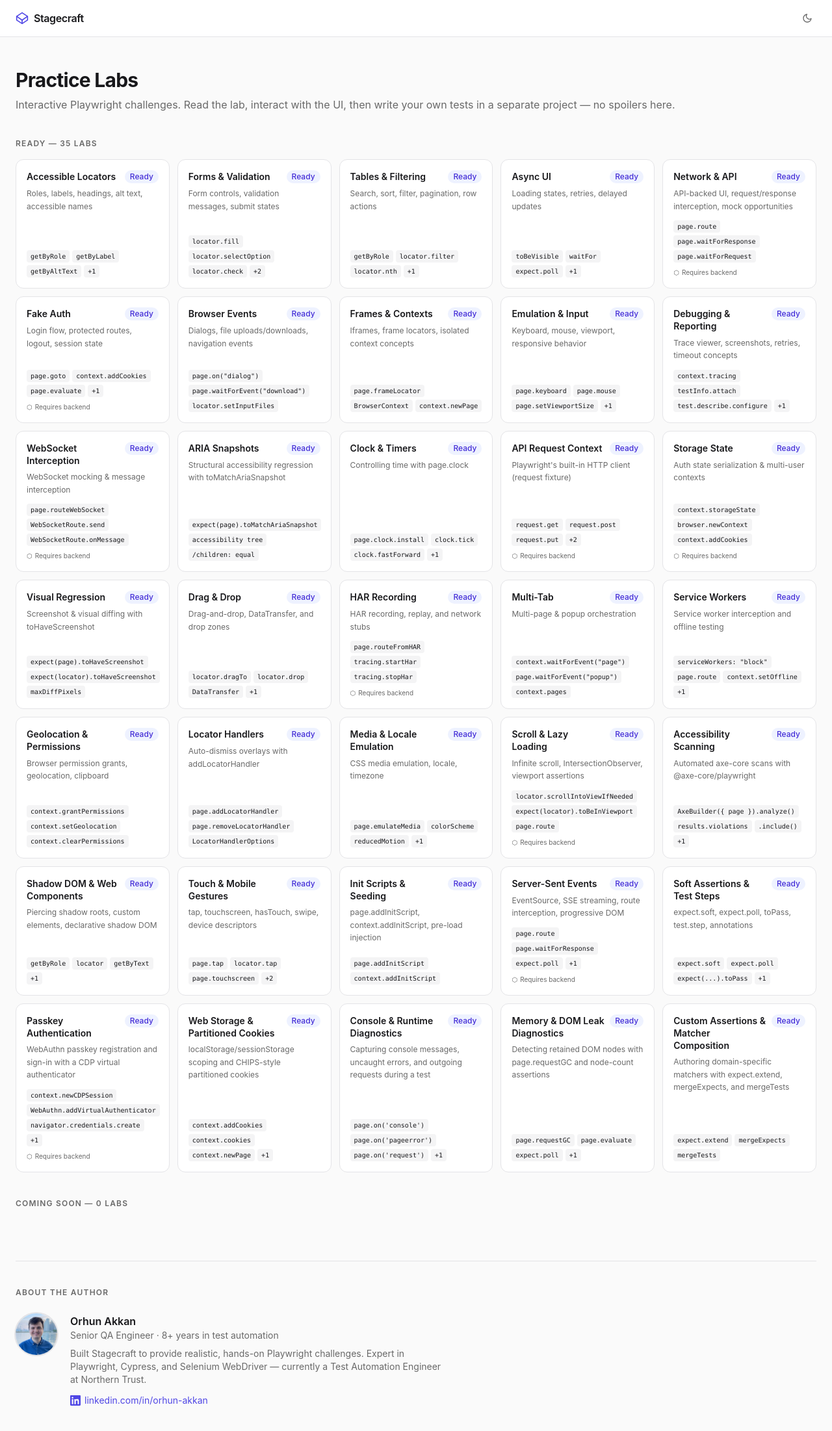
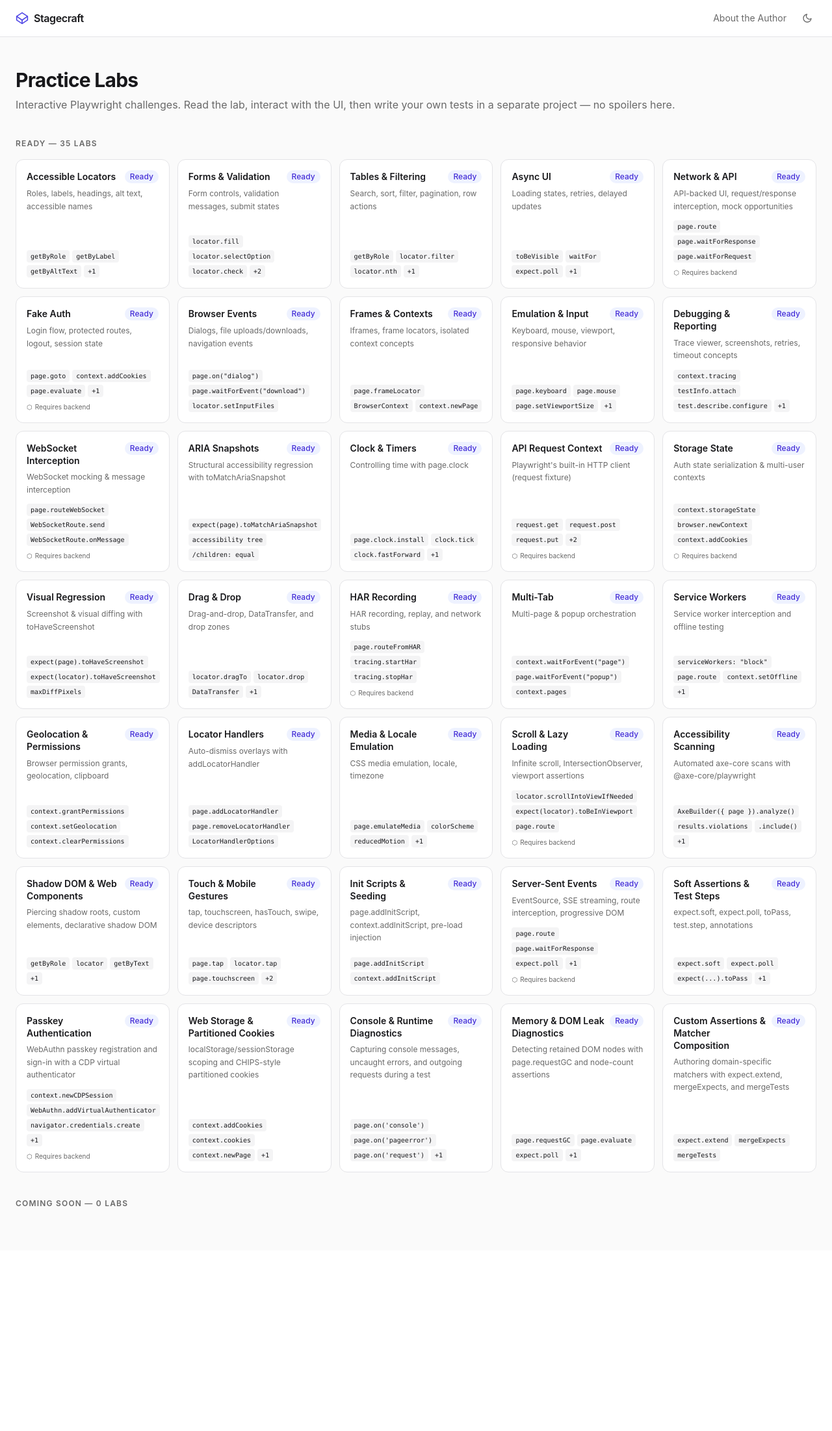
Before and after one commit to orhunakkan/stagecraft, a React (Vite) app in the folder client/: page / in a window 1280 px wide. Shown: the top 2202 px of the page at 65% size. After the commit the page ends 1924 px from the top, so only its background shows below. Built offline with nearby package versions, Linux system fonts and the light colour scheme.

Commit message:
feat: implement About Author button with interactive dialog and GitHub links

```diff
--- a/client/src/layouts/Shell.tsx
+++ b/client/src/layouts/Shell.tsx
@@ -1,4 +1,4 @@
-import { useLayoutEffect, useState } from 'react';
+import { useEffect, useLayoutEffect, useRef, useState } from 'react';
 import { Outlet, Link, useLocation, useSearchParams } from 'react-router-dom';
 
 function resolveInitialTheme(searchParams: URLSearchParams): boolean {
@@ -55,6 +55,115 @@ function MoonIcon() {
   );
 }
 
+function GitHubIcon() {
+  return (
+    <svg
+      aria-hidden="true"
+      className="h-4 w-4 flex-shrink-0"
+      viewBox="0 0 24 24"
+      fill="currentColor"
+    >
+      <path d="M12 .5C5.65.5.5 5.65.5 12c0 5.1 3.29 9.42 7.86 10.96.57.1.79-.25.79-.55 0-.27-.01-1.16-.02-2.11-3.2.7-3.87-1.36-3.87-1.36-.53-1.33-1.29-1.69-1.29-1.69-1.05-.72.08-.7.08-.7 1.16.08 1.77 1.19 1.77 1.19 1.03 1.77 2.71 1.26 3.37.96.1-.75.4-1.26.73-1.55-2.55-.29-5.24-1.28-5.24-5.68 0-1.25.45-2.28 1.19-3.08-.12-.29-.52-1.46.11-3.05 0 0 .97-.31 3.18 1.18a11.1 11.1 0 0 1 5.79 0c2.2-1.49 3.17-1.18 3.17-1.18.63 1.59.23 2.76.11 3.05.74.8 1.19 1.83 1.19 3.08 0 4.41-2.69 5.38-5.25 5.67.41.36.78 1.06.78 2.14 0 1.55-.01 2.79-.01 3.17 0 .3.21.66.79.55A10.52 10.52 0 0 0 23.5 12c0-6.35-5.15-11.5-11.5-11.5z" />
+    </svg>
+  );
+}
+
+function AboutAuthorButton() {
+  const [isOpen, setIsOpen] = useState(false);
+  const containerRef = useRef<HTMLDivElement>(null);
+
+  useEffect(() => {
+    if (!isOpen) return;
+
+    function handlePointerDown(event: MouseEvent) {
+      if (!containerRef.current?.contains(event.target as Node)) {
+        setIsOpen(false);
+      }
+    }
+
+    function handleKeyDown(event: KeyboardEvent) {
+      if (event.key === 'Escape') setIsOpen(false);
+    }
+
+    document.addEventListener('mousedown', handlePointerDown);
+    document.addEventListener('keydown', handleKeyDown);
+    return () => {
+      document.removeEventListener('mousedown', handlePointerDown);
+      document.removeEventListener('keydown', handleKeyDown);
+    };
+  }, [isOpen]);
+
+  return (
+    <div className="relative" ref={containerRef}>
+      <button
+        type="button"
+        onClick={() => setIsOpen((open) => !open)}
+        aria-expanded={isOpen}
+        aria-haspopup="dialog"
+        className="rounded-lg px-2.5 py-1.5 text-sm text-muted hover:text-content transition-colors"
+      >
+        About the Author
+      </button>
+
+      {isOpen && (
+        <div
+          role="dialog"
+          aria-label="About the author"
+          className="absolute right-0 top-full z-20 mt-2 w-[34rem] rounded-xl border border-edge bg-surface p-5 shadow-lg"
+        >
+          <div className="flex items-start gap-4">
+            <img
+              src="/profile-picture.jpg"
+              alt="Orhun Akkan"
+              className="h-14 w-14 rounded-full object-cover flex-shrink-0 ring-2 ring-edge"
+            />
+            <div>
+              <p className="font-semibold text-content">Orhun Akkan</p>
+              <p className="text-sm text-muted mb-2">
+                Senior QA Engineer · 8+ years in test automation
+              </p>
+              <p className="text-sm text-muted">
+                Built Stagecraft to provide realistic, hands-on Playwright challenges. Expert in
+                Playwright, Cypress, and Selenium WebDriver — currently a Test Automation Engineer
+                at Northern Trust.
+              </p>
+              <a
+                href="https://www.linkedin.com/in/orhun-akkan"
+                target="_blank"
+                rel="noreferrer"
+                className="mt-3 inline-flex items-center gap-1.5 text-sm text-accent hover:underline"
+              >
+                <svg aria-hidden="true" className="h-4 w-4" viewBox="0 0 24 24" fill="currentColor">
+                  <path d="M20.447 20.452H17.02v-5.569c0-1.328-.027-3.037-1.852-3.037-1.853 0-2.136 1.445-2.136 2.939v5.667H9.607V9h3.274v1.561h.046c.455-.861 1.566-1.769 3.224-1.769 3.449 0 4.086 2.27 4.086 5.222v6.438zM5.337 7.433a1.9 1.9 0 1 1 0-3.8 1.9 1.9 0 0 1 0 3.8zm1.638 13.019H3.7V9h3.275v11.452zM22.225 0H1.771C.792 0 0 .774 0 1.729v20.542C0 23.227.792 24 1.771 24h20.451C23.2 24 24 23.227 24 22.271V1.729C24 .774 23.2 0 22.222 0h.003z" />
+                </svg>
+                linkedin.com/in/orhun-akkan
+              </a>
+              <a
+                href="https://github.com/orhunakkan/stagecraft"
+                target="_blank"
+                rel="noreferrer"
+                className="mt-2 flex items-center gap-1.5 text-sm text-accent hover:underline"
+              >
+                <GitHubIcon />
+                github.com/orhunakkan/stagecraft
+              </a>
+              <a
+                href="https://github.com/orhunakkan/playwright-typescript"
+                target="_blank"
+                rel="noreferrer"
+                className="mt-2 flex items-center gap-1.5 text-sm text-accent hover:underline"
+              >
+                <GitHubIcon />
+                github.com/orhunakkan/playwright-typescript
+              </a>
+            </div>
+          </div>
+        </div>
+      )}
+    </div>
+  );
+}
+
 export function Shell() {
   const { pathname } = useLocation();
   const [searchParams] = useSearchParams();
@@ -96,6 +205,7 @@ export function Shell() {
                 ← All labs
               </Link>
             )}
+            <AboutAuthorButton />
             <button
               type="button"
               onClick={() => setIsDark((d) => !d)}
--- a/client/src/pages/Home.tsx
+++ b/client/src/pages/Home.tsx
@@ -38,41 +38,6 @@ export function Home() {
           ))}
         </div>
       </section>
-
-      <section aria-label="About the author" className="mt-16 border-t border-edge pt-10">
-        <h2 className="mb-6 text-xs font-semibold uppercase tracking-widest text-muted">
-          About the Author
-        </h2>
-        <div className="flex items-start gap-5">
-          <img
-            src="/profile-picture.jpg"
-            alt="Orhun Akkan"
-            className="h-16 w-16 rounded-full object-cover flex-shrink-0 ring-2 ring-edge"
-          />
-          <div>
-            <p className="font-semibold text-content">Orhun Akkan</p>
-            <p className="text-sm text-muted mb-2">
-              Senior QA Engineer · 8+ years in test automation
-            </p>
-            <p className="text-sm text-muted max-w-prose">
-              Built Stagecraft to provide realistic, hands-on Playwright challenges. Expert in
-              Playwright, Cypress, and Selenium WebDriver — currently a Test Automation Engineer at
-              Northern Trust.
-            </p>
-            <a
-              href="https://www.linkedin.com/in/orhun-akkan"
-              target="_blank"
-              rel="noreferrer"
-              className="mt-3 inline-flex items-center gap-1.5 text-sm text-accent hover:underline"
-            >
-              <svg aria-hidden="true" className="h-4 w-4" viewBox="0 0 24 24" fill="currentColor">
-                <path d="M20.447 20.452H17.02v-5.569c0-1.328-.027-3.037-1.852-3.037-1.853 0-2.136 1.445-2.136 2.939v5.667H9.607V9h3.274v1.561h.046c.455-.861 1.566-1.769 3.224-1.769 3.449 0 4.086 2.27 4.086 5.222v6.438zM5.337 7.433a1.9 1.9 0 1 1 0-3.8 1.9 1.9 0 0 1 0 3.8zm1.638 13.019H3.7V9h3.275v11.452zM22.225 0H1.771C.792 0 0 .774 0 1.729v20.542C0 23.227.792 24 1.771 24h20.451C23.2 24 24 23.227 24 22.271V1.729C24 .774 23.2 0 22.222 0h.003z" />
-              </svg>
-              linkedin.com/in/orhun-akkan
-            </a>
-          </div>
-        </div>
-      </section>
     </div>
   );
 }
```
